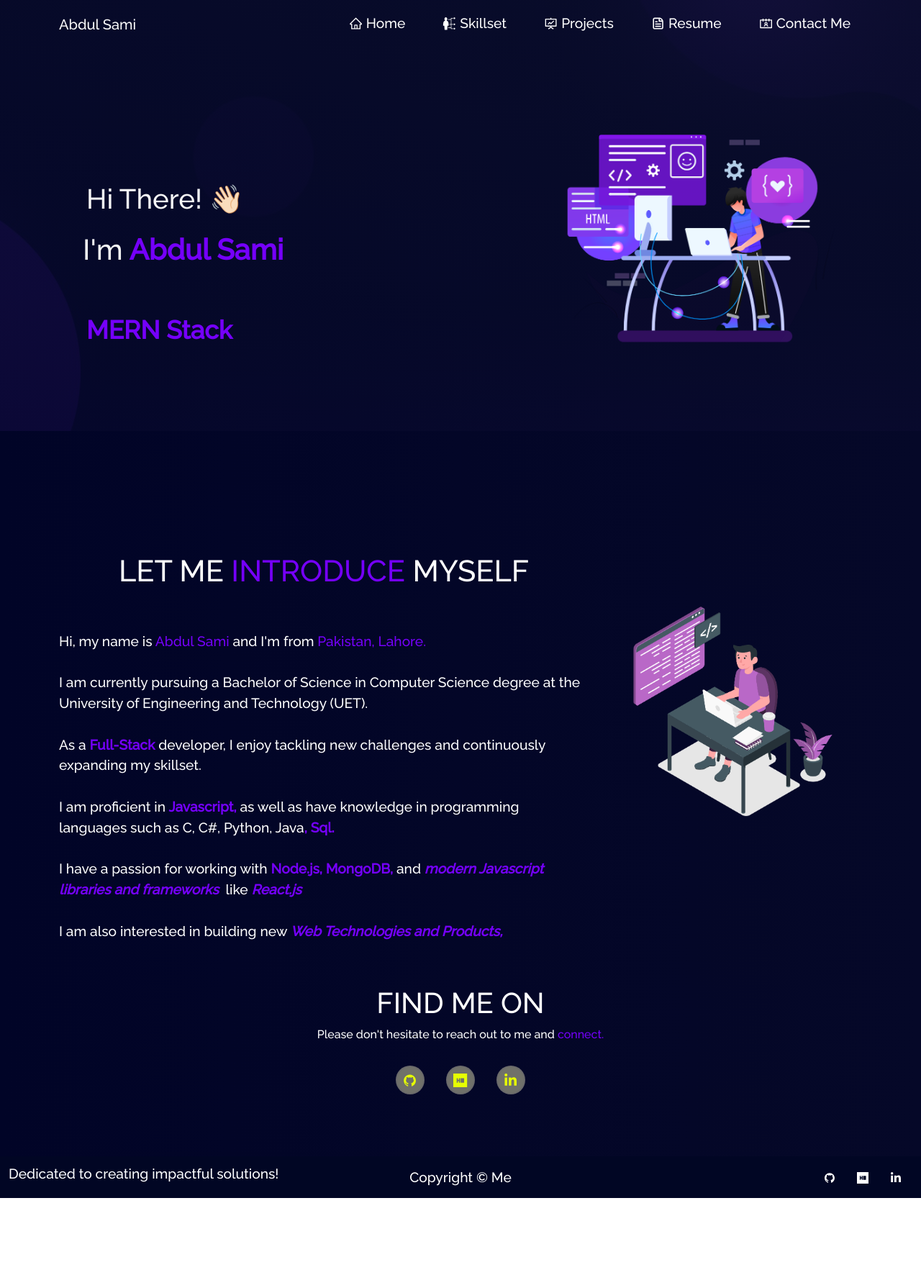
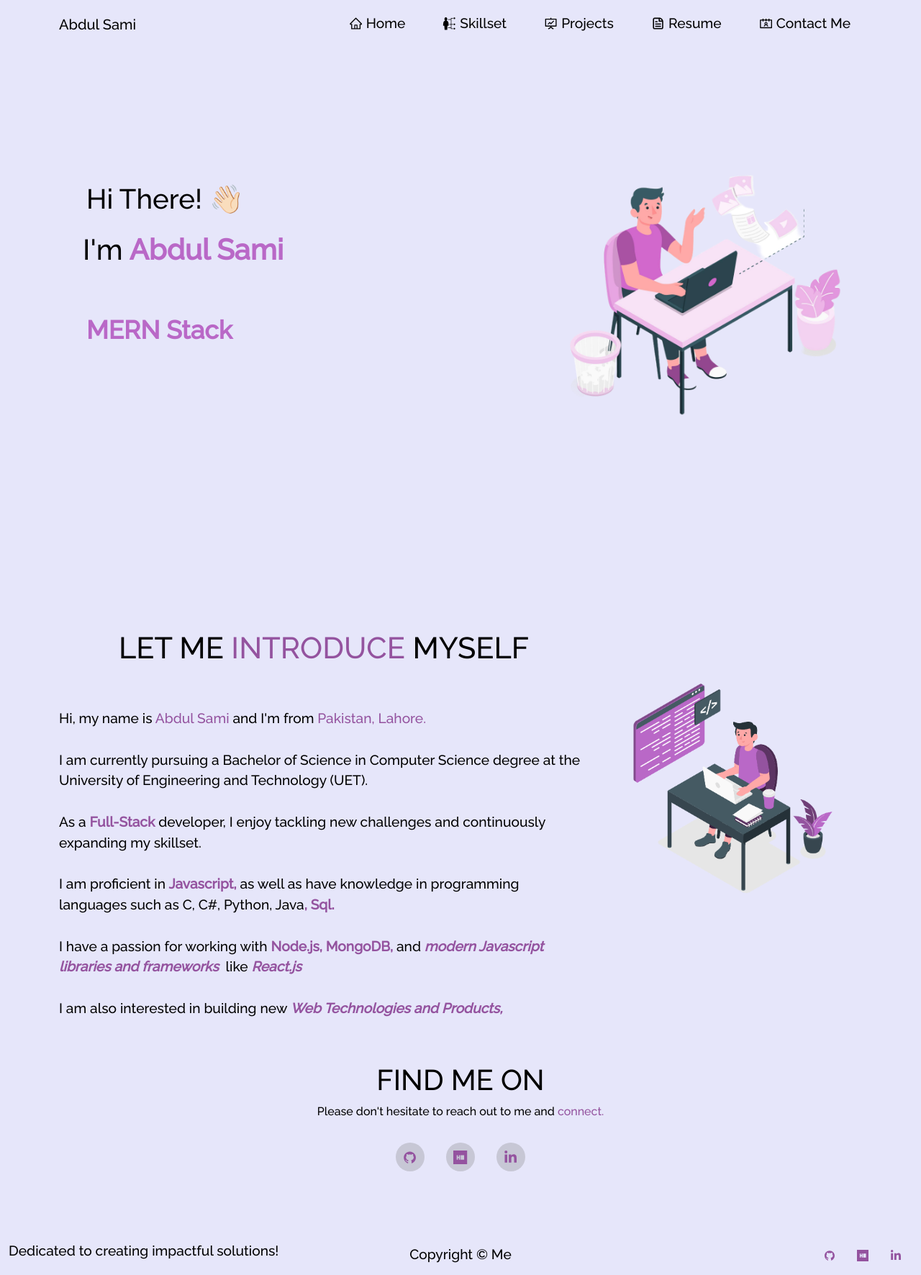
Before and after one commit to hafabdulsami/Portfolio, a React (Create React App) app: page / in a window 1280 px wide. Shown: the whole page at 72% size. Before the commit the page ends 1665 px from the top, so only its background shows below. Built offline with nearby package versions, Linux system fonts and the light colour scheme.

Commit message:
color scheme is changed

```diff
--- a/src/App.css
+++ b/src/App.css
@@ -14,7 +14,7 @@
 }
 
 .App-header {
-  background-color: #282c34;
+  background-color: #E6E6FA;
   min-height: 100vh;
   display: flex;
   flex-direction: column;
--- a/src/components/Contact/Contact.jsx
+++ b/src/components/Contact/Contact.jsx
@@ -82,7 +82,7 @@ const Contact = () => {
               onChange={getUserData}
             />
 
-            <Button type="submit" className="button" >
+            <Button type="submit" className="edit" >
               Send
             </Button>
 
--- a/src/components/Footer/Footer.jsx
+++ b/src/components/Footer/Footer.jsx
@@ -25,6 +25,7 @@ const Footer = () => {
                   href="https://github.com/hafabdulsami"
                   style={{ color: "white" }}
                   target="_blank"
+                  className ="icon-colour"
                   rel="noopener noreferrer"
                   aria-label="github"
                 >
@@ -36,6 +37,7 @@ const Footer = () => {
                   href="https://www.hackerrank.com/abdulsami699"
                   style={{ color: "white" }}
                   target="_blank"
+                  className ="icon-colour"
                   rel="noopener noreferrer"
                   aria-label="twitter"
                 >
@@ -47,6 +49,7 @@ const Footer = () => {
                   href="https://www.linkedin.com/in/abdulsami-1411b6267"
                   style={{ color: "white" }}
                   target="_blank"
+                  className ="icon-colour"
                   rel="noopener noreferrer"
                   aria-label="linkedin"
                 >
--- a/src/index.css
+++ b/src/index.css
@@ -4,5 +4,5 @@ body {
   font-family: "Raleway", serif !important;
   -webkit-font-smoothing: antialiased;
   -moz-osx-font-smoothing: grayscale;
-  background-image: linear-gradient(to left, rgb(5, 8, 40), rgb(1, 4, 39));
+  background-color: #E6E6FA !important;
 }
--- a/src/pages/Home.jsx
+++ b/src/pages/Home.jsx
@@ -1,7 +1,6 @@
 import React from 'react'
 import { Container, Row, Col } from "react-bootstrap";
 import homeLogo from '../assets/about.png'
-import Particle from '../components/Particle';
 import About from '../components/Home/About';
 import Type from '../components/Home/Type';
 
@@ -9,7 +8,7 @@ const Home = () => {
   return (
     <section>
       <Container fluid className="home-section" id="home">
-        <Particle />
+
         <Container className="home-content">
           <Row>
             <Col md={7} className="home-header">
--- a/src/pages/Resume.jsx
+++ b/src/pages/Resume.jsx
@@ -2,8 +2,6 @@ import React, { useState, useEffect } from "react";
 import { Container, Row } from "react-bootstrap";
 import Button from "react-bootstrap/Button";
 import { AiOutlineDownload } from "react-icons/ai";
-
-import Particle from '../components/Particle'
 import pdf from "../assets/AbdulSami.pdf"
 
 import { Document, Page, pdfjs } from "react-pdf";
@@ -24,7 +22,7 @@ const Resume = () => {
   return (
     <div>
       <Container fluid className="resume-section">
-        <Particle />
+
         <Row style={{ justifyContent: "center", position: "relative" }}>
           <Button
             variant="primary"
--- a/src/pages/Skillset.jsx
+++ b/src/pages/Skillset.jsx
@@ -1,7 +1,5 @@
 import React from "react";
 import { Container } from "react-bootstrap";
-
-import Particle from '../components/Particle'
 import Techstack from "../components/Skillset/Techstack";
 import Toolstack from "../components/Skillset/Toolstack";
 
@@ -9,7 +7,7 @@ import Toolstack from "../components/Skillset/Toolstack";
 const Skillset = () => {
   return (
     <Container fluid className="about-section">
-      <Particle />
+
       <Container>
         <h1 className="project-heading">
           Professional <strong className="yellow">Skillset </strong>
--- a/src/style.css
+++ b/src/style.css
@@ -14,7 +14,7 @@ html {
   }
 
   .yellow {
-    color: var(--imp-bold-text-color) !important;
+    color: #94539F !important;
   }
 
   .purple {
@@ -35,7 +35,7 @@ html {
     width: 100%;
     height: 100%;
     z-index: 999999;
-    background-color: #0c0513;
+    background-color: #E6E6FA;
     background-image: url(./assets/pre.svg);
     background-repeat: no-repeat;
     background-position: center;
@@ -60,7 +60,7 @@ html {
 
   /* Track */
   ::-webkit-scrollbar-track {
-    background: #2d005c;
+    background: #E6E6FA;
   }
 
   /* Handle */
@@ -79,9 +79,9 @@ html {
   /* Navbar Section  */
   /* --------- */
   .sticky {
-    background-color: #38007731 !important;
+    background-color: #E6E6FA !important;
     transition: all 0.3s ease-out 0s !important;
-    box-shadow: 0px 10px 10px 0px rgba(9, 5, 29, 0.171) !important;
+    box-shadow: 0px 10px 10px 0px #B8B8C8 !important;
     backdrop-filter: blur(15px) !important;
   }
 
@@ -104,7 +104,7 @@ html {
 
   .navbar-toggler span {
     display: block !important;
-    background-color: #7500fa !important;
+    background-color:#B8B8C8 !important;
     height: 4px !important;
     width: 27px !important;
     margin-top: 5px !important;
@@ -158,7 +158,7 @@ html {
     }
   }
   .navbar-brand {
-    color: rgb(250, 250, 250) !important;
+    color: black !important;
   }
 
   .logo {
@@ -167,7 +167,7 @@ html {
   }
 
   .navbar-nav .nav-link {
-    color: white !important;
+    color: black !important;
     padding-right: 1rem !important;
     padding-left: 1rem !important;
   }
@@ -201,7 +201,7 @@ html {
     height: 5px;
     width: 0;
     border-radius: 16px;
-    background: #6e00fd;
+    background: #94539F;
     bottom: 1px;
     left: 0;
     z-index: -1;
@@ -264,7 +264,6 @@ html {
   .home-section {
     position: relative;
     z-index: -1;
-    background-image: var(--image-gradient), url(./assets/home-bg.jpg);
     background-position: top center;
     background-repeat: no-repeat;
     padding-bottom: 30px !important;
@@ -273,7 +272,7 @@ html {
 
   .home-content {
     padding: 9rem 0 2rem !important;
-    color: whitesmoke;
+    color: black;
     text-align: left;
   }
 
@@ -288,18 +287,18 @@ html {
   }
 
   .main-name {
-    color: #7500fa;
+    color: #B968C7;
   }
 
   .Typewriter__wrapper {
     font-size: 2.2em !important;
-    color: #7500fa!important;
+    color:#B968C7  !important;
     /* color: #be6adf !important; */
     font-weight: 600 !important;
   }
   .Typewriter__cursor {
     font-size: 2.4em !important;
-    color: #7500fa !important;
+    color:  #B8B8C8 !important;
   }
 
   @media (max-width: 767px) {
@@ -334,7 +333,7 @@ html {
 
 
   .home-about-description {
-    color: white !important;
+    color: black ;
     padding-top: 100px !important;
     padding-bottom: 20px !important;
     text-align: center;
@@ -349,7 +348,7 @@ html {
   .home-about-social {
     text-align: center !important;
     padding-top: 25px;
-    color: white !important;
+    color: black !important;
   }
 
   .home-about-social-links {
@@ -368,7 +367,7 @@ html {
     text-align: center !important;
     font-size: 1.2em !important;
     line-height: 2em !important;
-    background: rgba(110, 110, 110, 0.972) !important;
+    background:#C7C7D5 !important;
     border-radius: 50% !important;
     transition: 0.5s !important;
   }
@@ -381,7 +380,7 @@ html {
     width: 100%;
     height: 100%;
     border-radius: 50%;
-    background: #e9fa00;
+    background: #94539F;
     transition: 0.5s;
     transform: scale(0.9);
     z-index: -1;
@@ -389,13 +388,13 @@ html {
 
   .home-social-icons:hover::before {
     transform: scale(1.1);
-    box-shadow: 0 0 15px #fdf902;
+    box-shadow: 0 0 15px #94539F;
   }
 
   .home-social-icons:hover {
-    color: #e5ff00;
-    box-shadow: 0 0 5px #fdf901;
-    text-shadow: 0 0 2px #fcf802;
+    color: #94539F;
+    box-shadow: 0 0 5px #94539F;
+    text-shadow: 0 0 2px #94539F;
   }
 
   .social-icons {
@@ -405,14 +404,14 @@ html {
   }
 
   .icon-colour {
-    color: #e6ff01 !important;
+    color: #94539F !important;
   }
 
   /* --------- */
   /* Footer */
   /* --------- */
   .footer {
-    background-color: rgb(1, 6, 36);
+    background-color: #E6E6FA;
     bottom: 0 !important;
     padding-top: 10px !important;
     padding-bottom: 8px !important ;
@@ -425,7 +424,7 @@ html {
   }
 
   .footer-text span{
-    color: white;
+    color: black;
    font-size: 1.2rem;
   }
   .footer-copywright {
@@ -436,7 +435,7 @@ html {
   }
 
   .footer-copywright span {
-   color: white;
+   color: black;
    font-size: 1.2rem;
   }
 
@@ -457,7 +456,7 @@ html {
 
   .footer h3 {
     font-size: 1em;
-    color: white !important;
+    color: black !important;
     margin-top: 0.5em !important;
     margin-bottom: 0.5em !important;
   }
@@ -478,8 +477,7 @@ html {
     position: relative !important;
     padding-top: 150px !important;
     padding-bottom: 30px !important;
-    background-image: var(--section-background-color) !important;
-    color: white !important;
+    color: black !important;
   }
 
   .tech-icons {
@@ -487,12 +485,12 @@ html {
     margin: 15px !important;
     padding: 10px !important;
     opacity: 0.93 !important;
-    border: 1.7px solid rgb(89, 0, 190) !important;
+    border: 1.7px solid #94539F !important;
     vertical-align: middle !important;
     text-align: center !important;
     border-radius: 5px !important;
     display: table !important;
-    box-shadow: 4px 5px 4px 3px rgba(117, 0, 250, 0.37) !important;
+    box-shadow: 4px 5px 4px 3px #94539F !important;
     overflow: hidden !important;
     transition: all 0.4s ease 0s !important;
   }
@@ -506,7 +504,7 @@ html {
   .tech-icons:hover {
     transform: scale(1.05) !important;
     overflow: hidden !important;
-    border: 2.2px solid rgba(117, 0, 250, 1) !important;
+    border: 2.2px solid #94539F !important;
   }
   .tech-icon-images {
     padding: 20px !important;
@@ -515,7 +513,7 @@ html {
 
   .quote-card-view {
     border: none !important;
-    color: white !important;
+    color: black !important;
     background-color: transparent !important;
   }
 
@@ -539,7 +537,7 @@ html {
   position: relative !important;
   padding-top: 150px !important;
   padding-bottom: 30px !important;
-  background-image: var(--section-background-color) !important;
+  background-color: #E6E6FA !important;
 }
 
 .project-card {
@@ -613,17 +611,17 @@ html {
 
 .btn-primary {
   /* color: #fff !important; */
-  color: rgb(24, 2, 44) !important;
-  background-color: #7500fa !important;
-  border-color: #7500fa !important;
+  color: white !important;
+  background-color: #94539F !important;
+  border-color:#94539F !important;
   /* background-color: #623686 !important;
   border-color: #623686 !important; */
 }
 
 .btn-primary:hover {
   color: #fff !important;
-  background-color: #7500fa !important;
-  border-color: #7500fa !important;
+  background-color: #94539F !important;
+  border-color: #94539F !important;
   /* background-color: #6d20c5d7 !important;
   border-color: #6d20c5d7 !important; */
 }
@@ -632,7 +630,7 @@ html {
   box-shadow: none !important;
 }
 .project-heading {
-  color: white !important;
+  color: black !important;
   font-size: 2.3em !important;
   font-weight: 500 !important;
   padding-top: 10px !important;
@@ -647,8 +645,7 @@ html {
     position: relative !important;
     padding-top: 110px !important;
     padding-bottom: 30px !important;
-    background-image: var(--section-background-color) !important;
-    color: white !important;
+    color: black !important;
   }
 
   .resume {
```
Also changed, not shown: src/components/Contact/Contact.css (+8 -4 lines), src/components/Contact/Social.css (+8 -8 lines), src/assets/about.png.
